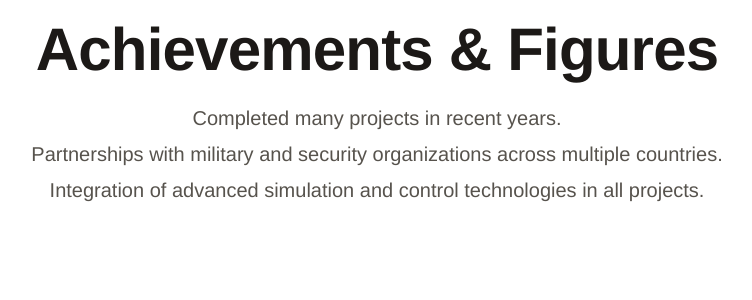
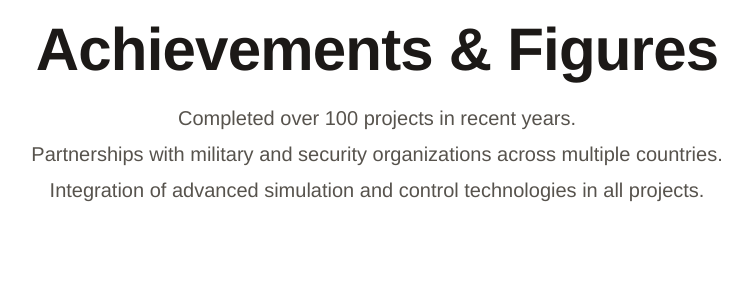
Before and after one commit to TheOnlyRealYT/Emirates-Shooting-Center, a Flask app: page /our_projects in a window 1280 px wide. Shown: the part 853-1153 px from the top of the page, without its empty margins (263-1015 px from the left). Run offline with Flask 3, Linux system fonts and the light colour scheme.

```diff
--- a/templates/components/arabic_versions/our_projects_jumbotron_ar.html
+++ b/templates/components/arabic_versions/our_projects_jumbotron_ar.html
@@ -2,7 +2,7 @@
     <div class="py-8 px-4 mx-auto max-w-screen-2xl text-center lg:py-16">
         <h1 class="mb-6 text-4xl font-bold tracking-tighter text-heading md:text-5xl lg:text-6xl">إنجازات رقمية وإحصائية</h1>
         <ul>
-            <li class="mb-2 text-base font-normal text-body md:text-xl">أكثر من مشروع تم تنفيذه خلال السنوات الماضية.</li>
+            <li class="mb-2 text-base font-normal text-body md:text-xl">أكثر ١٠٠ من مشروع تم تنفيذه خلال السنوات الماضية.</li>
             <li class="mb-2 text-base font-normal text-body md:text-xl">تعاون مع جهات أمنية وعسكرية في عدة دول.</li>
             <li class="mb-2 text-base font-normal text-body md:text-xl">استخدام تقنيات محاكاة وأنظمة تحكم متقدمة في جميع المشاريع.</li>
         </ul>
--- a/templates/components/english_versions/our_projects_jumbotron.html
+++ b/templates/components/english_versions/our_projects_jumbotron.html
@@ -2,7 +2,7 @@
     <div class="py-8 px-4 mx-auto max-w-screen-2xl text-center lg:py-16">
         <h1 class="mb-6 text-4xl font-bold tracking-tighter text-heading md:text-5xl lg:text-6xl transition-colors duration-200">Achievements & Figures</h1>
         <ul>
-            <li class="mb-2 text-base font-normal text-body md:text-xl transition-colors duration-200">Completed many projects in recent years.</li>
+            <li class="mb-2 text-base font-normal text-body md:text-xl transition-colors duration-200">Completed over 100 projects in recent years.</li>
             <li class="mb-2 text-base font-normal text-body md:text-xl transition-colors duration-200">Partnerships with military and security organizations across multiple countries.</li>
             <li class="mb-2 text-base font-normal text-body md:text-xl transition-colors duration-200">Integration of advanced simulation and control technologies in all projects.</li>
         </ul>
```
Also changed, not shown: static/img/logos/11.jpeg, static/img/logos/12.jpeg, static/img/logos/15.jpeg, static/img/logos/16.jpeg, static/img/logos/17.jpeg, static/img/logos/18.jpeg, static/img/logos/21.jpeg, static/img/logos/22.jpeg, static/img/logos/24.jpeg, static/img/logos/25.jpeg.
